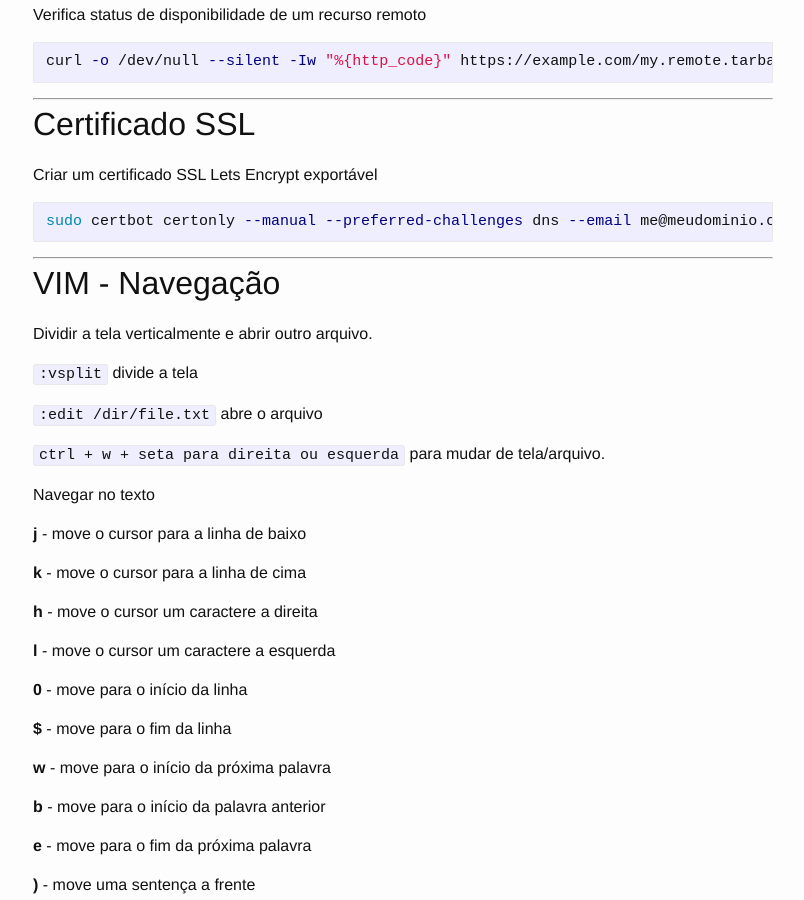
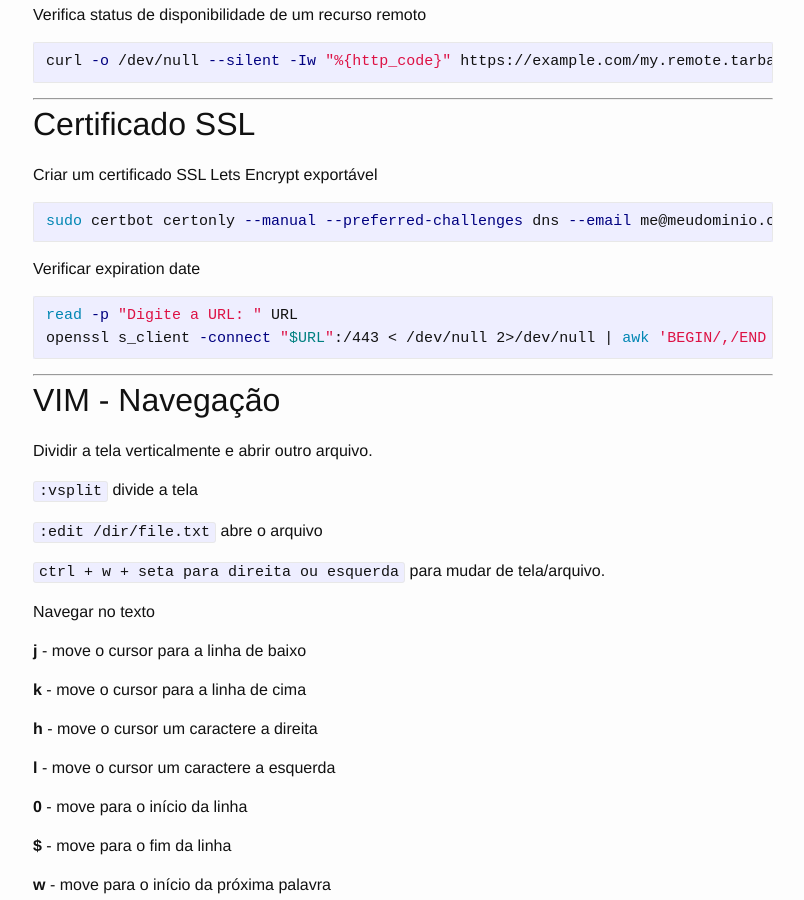
Before and after one commit to actiago/actiago.github.io, a Jekyll site: the page built from _posts/2023-03-25-useful-commands.markdown, in a window 1280 px wide and 900 px high, scrolled down 3247 px. Shown: the whole window, without its empty margins (237-1041 px from the left). Built offline with Jekyll 4.4.1, drawn with Linux system fonts in a browser that asks for light colours.

Commit message:
Add openssl get ssl expiration date

````diff
--- a/_posts/2023-03-25-useful-commands.markdown
+++ b/_posts/2023-03-25-useful-commands.markdown
@@ -205,6 +205,13 @@ Criar um certificado SSL Lets Encrypt exportável
 sudo certbot certonly --manual --preferred-challenges dns --email me@meudominio.com.br --server https://acme-v02.api.letsencrypt.org/directory --agree-tos -d '*.dominio.com.br'
 ```
 
+Verificar expiration date
+
+```bash
+read -p "Digite a URL: " URL
+openssl s_client -connect "$URL":/443 < /dev/null 2>/dev/null | awk 'BEGIN/,/END CER/ { print $0}' | openssl x509 -startdae -enddate -noout
+```
+
 ---
 ## VIM - Navegação
 
````
